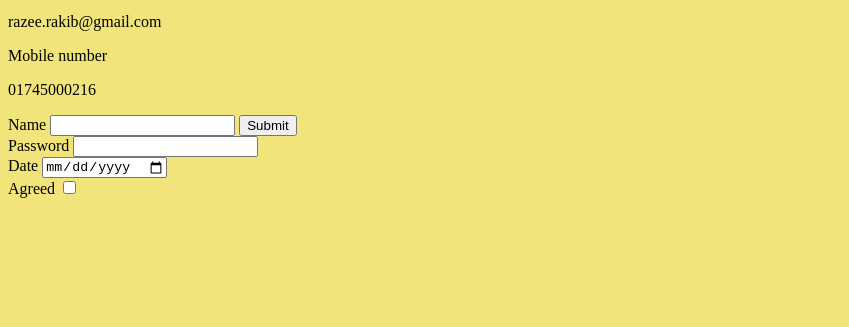
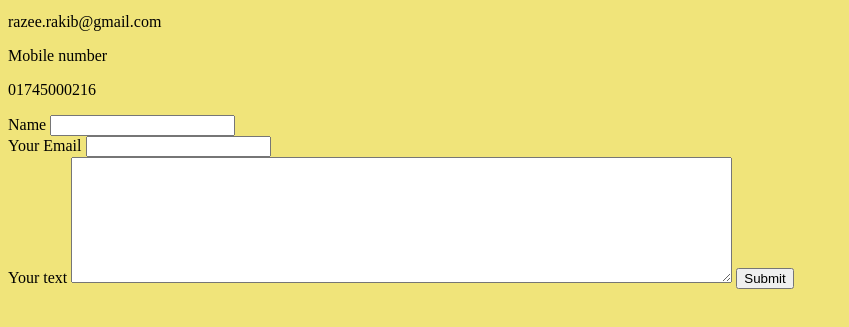
Before and after one commit to Razeen07/CV, a plain HTML site: page Contact me.html in a window 1280 px wide. Shown: the part 101-428 px from the top of the page, without its empty margins (0-849 px from the left). Drawn offline with Linux system fonts and the light colour scheme.

Commit message:
Update Contact me.html

```diff
--- a/Contact me.html
+++ b/Contact me.html
@@ -12,16 +12,14 @@
     <p>razee.rakib@gmail.com</p>
     <p>Mobile number</p>
     <p>01745000216</p>
-    <form>
+    <form action="mailto:info@gmail.com"method="post"enctype="text/plain">
         <label>Name</label>
-        <input type="text">
-        <input type="submit"> <br>
-        <label>Password</label>
-        <input type="password"><br>
-        <label>Date</label>
-        <input type="date"><br>
-        <label>Agreed</label>
-        <input type="checkbox">
+        <input type="text" name="Your name"><br>
+        <label>Your Email</label>
+        <input type="email" name=" Your email"><br>
+        <label>Your text</label>
+        <textarea name="Your massages" rows="8" cols="80"></textarea>
+         <input type="submit">
 
 
     </form>
```
